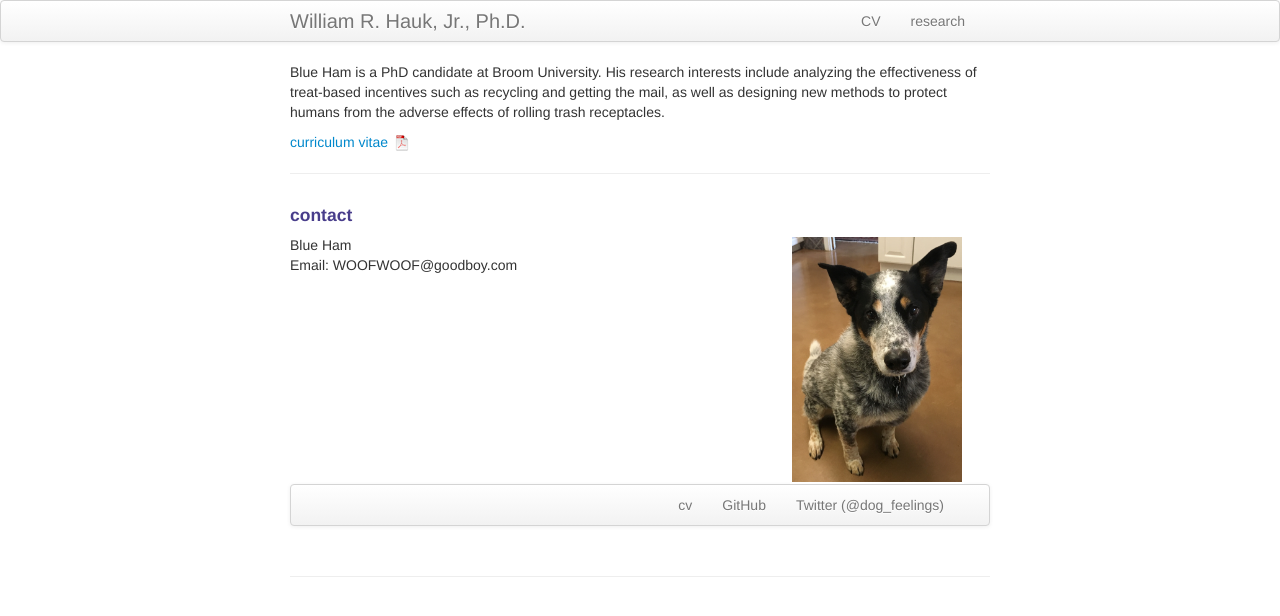
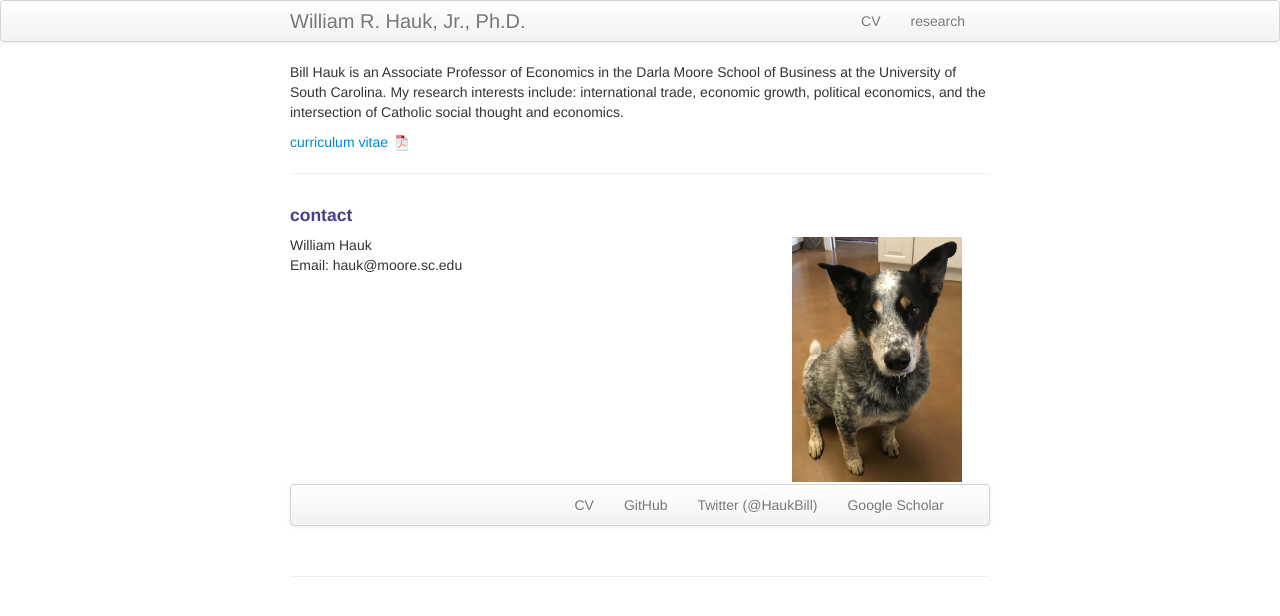
Before and after one commit to BillHauk/BillHauk.github.io, a Jekyll site: the page built from index.md, in a window 1280 px wide. Shown: the top 616 px of the page. Built offline with Jekyll 4.4.1, drawn with Linux system fonts in a browser that asks for light colours.

Commit message:
Update index.md

```diff
--- a/index.md
+++ b/index.md
@@ -1,11 +1,11 @@
 ---
 layout: frontpage
-title: Blue Ham
-description: Blue Ham is a PhD candidate at Broom University.
-keywords: Blue, Ham, treats, recycling, mail, being a good boy
+title: William R. Hauk, Jr., Ph.D.
+description: William Hauk is an associate professor of economics at the University of South Carolina.
+keywords: Hauk, international trade, economic growth, political economics, Catholic social thought
 ---
 
-Blue Ham is a PhD candidate at Broom University. His research interests include analyzing the effectiveness of treat-based incentives such as recycling and getting the mail, as well as designing new methods to protect humans from the adverse effects of rolling trash receptacles.
+Bill Hauk is an Associate Professor of Economics in the Darla Moore School of Business at the University of South Carolina.  My research interests include: international trade, economic growth, political economics, and the intersection of Catholic social thought and economics.
 
 [curriculum vitae ![CV as pdf]({{ BASE_PATH }}/pages/icons16/pdf-icon.png)]({{ BASE_PATH }}/assets/CV.pdf)<br/>
 
@@ -18,14 +18,14 @@ Blue Ham is a PhD candidate at Broom University. His research interests include
 
     <div class="row-fluid">
         <div class="span5">
-            Blue Ham<br/>
-            Email: WOOFWOOF@goodboy.com<br/>
+            William Hauk<br/>
+            Email: hauk@moore.sc.edu<br/>
         </div>
 
         <div class="span2">
         <a href="../assets/headshot.jpg">
             <img src="../assets/headshot.jpg"
-                  title="Blue Ham" alt="Blue Ham"/></a>
+                  title="Bill Hauk" alt="Bill Hauk"/></a>
         </div>
     </div>
 </div>
@@ -33,9 +33,10 @@ Blue Ham is a PhD candidate at Broom University. His research interests include
 <div class="navbar">
   <div class="navbar-inner">
       <ul class="nav">
-          <li><a href="{{ BASE_PATH }}/assets/CV.pdf">cv</a></li>
-          <li><a href="https://github.com/mbcarlos">GitHub</a></li>
-          <li><a href="https://twitter.com/dog_feelings">Twitter (@dog_feelings)</a></li>
+          <li><a href="{{ BASE_PATH }}/assets/CV.pdf">CV</a></li>
+          <li><a href="https://github.com/BillHauk">GitHub</a></li>
+          <li><a href="https://twitter.com/HaukBill">Twitter (@HaukBill)</a></li>
+          <li><a href="https://scholar.google.com/citations?user=B744wv0AAAAJ&hl=en&oi=ao">Google Scholar</a></li>
       </ul>
   </div>
 </div>
```
